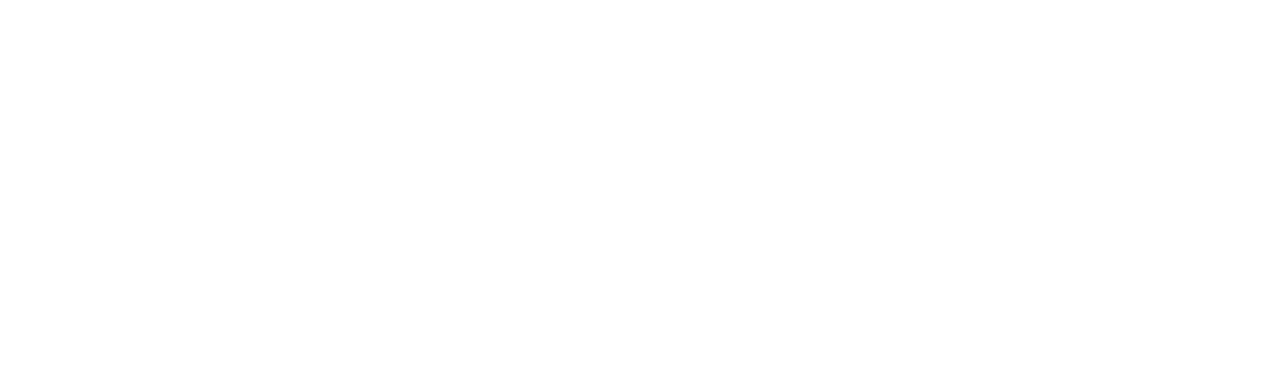
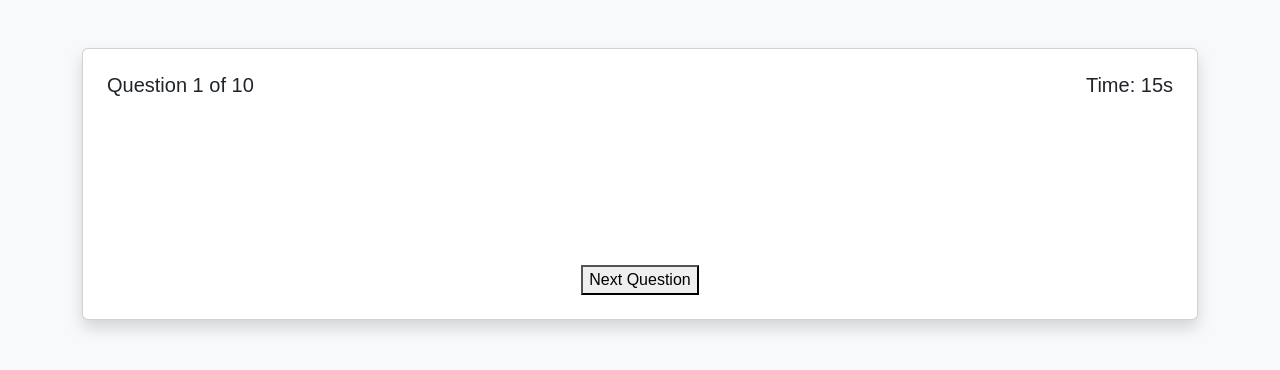
Before and after one commit to LimeFreezy98/Trivia-App, a plain HTML site: page Trivia.html in a window 1280 px wide. Drawn offline with nearby package versions, Linux system fonts and the light colour scheme.

Commit message:
adding style2.css to Trivia.html 2nd page layout

```diff
--- a/Trivia.html
+++ b/Trivia.html
@@ -7,7 +7,38 @@
         <link rel="stylesheet" href="style2.css">
 
     </head>
-     <body>
+    <body class="bg-light">
 
+     <div class="container mt-5">
+        <div class="card shadow p-4">
+            <!-- question ui -->
+            <div class="d-flex justify-content-between mb-3">
+             <h5 id="question-number">Question 1 of 10</h5>
+             <h5>Time: 15s</h5>
+
+        </div>
+
+             <!-- Question text -->
+             <h4 id="question-text" class="mb-4"></h4>
+
+             <!-- Answer options -->
+             <div id="answer-buttons" class="d-grid gap-2"></div>
+
+             <!-- Feedback answer -->
+             <div id="feedback" class="mt-3 fw-bold"></div>
+
+             <!-- next button -->
+             <div class="text-center mt-4">
+                <button>Next Question</button>
+             </div>
+             </div>
+             </div>
+
+             <!-- results  -->
+
+
+
+     <script src="Trivia.js"></script>
+     <script src="https://cdn.jsdelivr.net/npm/bootstrap@5.3.0/dist/js/bootstrap.bundle.min.js"></script>
      </body>
 </html>
--- a/style2.css
+++ b/style2.css
@@ -0,0 +1,15 @@
+
+body {
+    font-family: Arial, Helvetica, sans-serif;
+}
+
+
+#question-text {
+    min-height: 80px;
+}
+
+
+ #feedback {
+    text-align: center;
+    font-size: 1.2rem;
+ }
```
